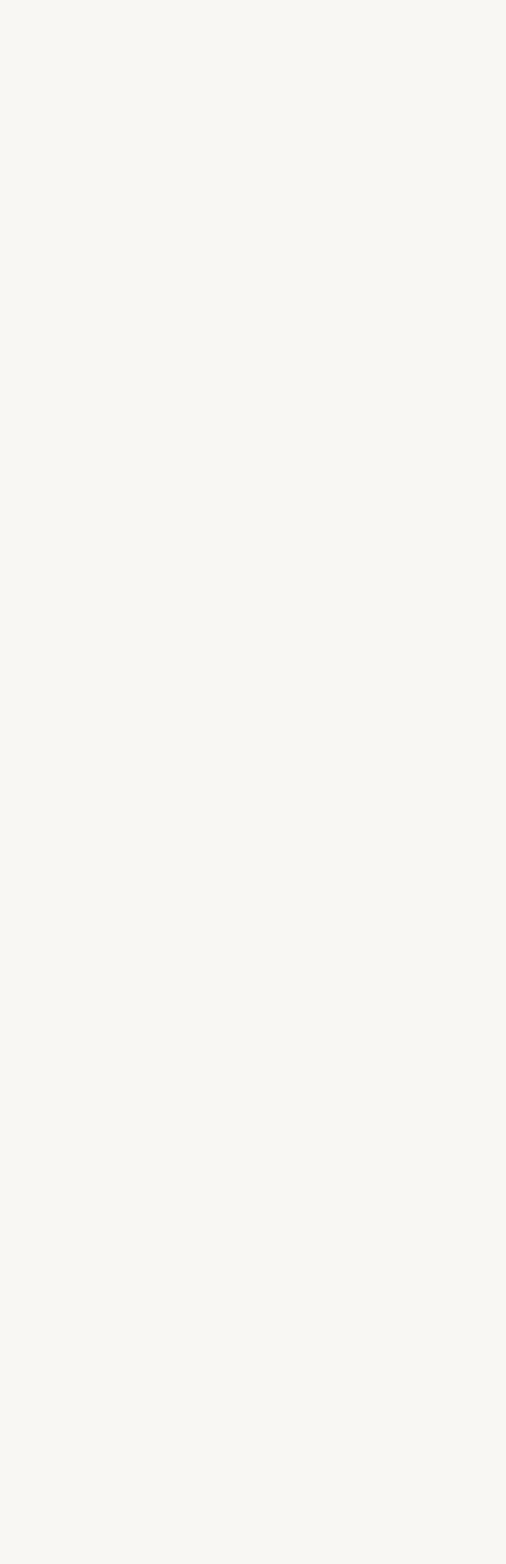
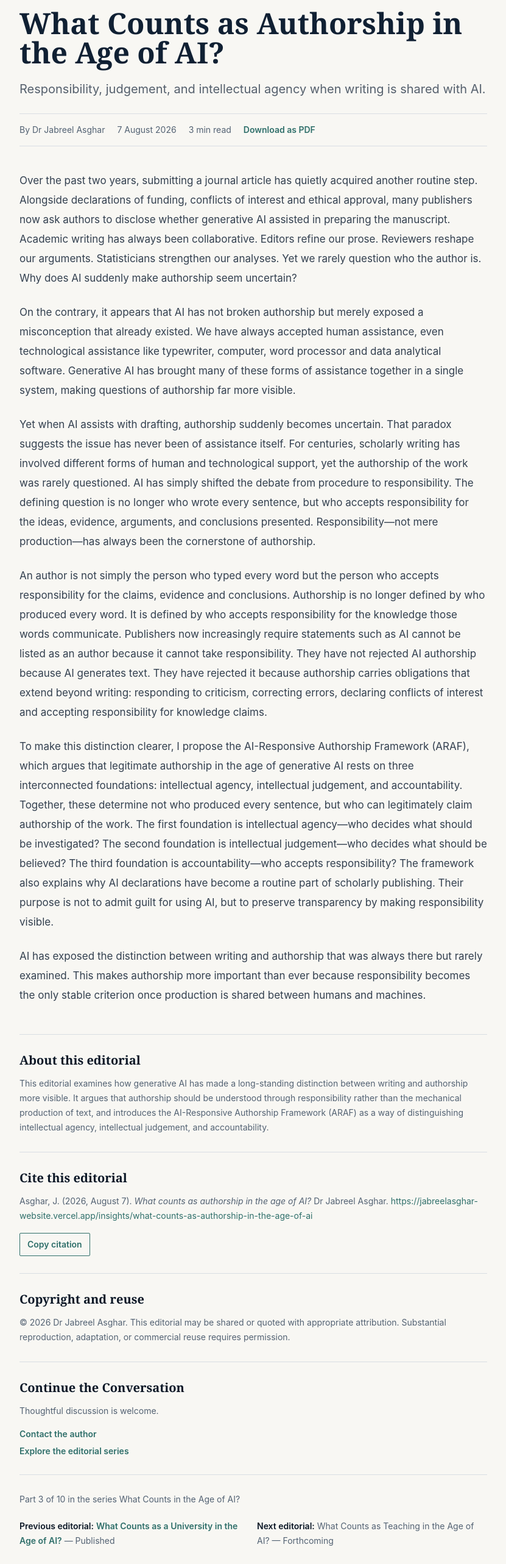
Before and after one commit to Jabreelasghar/jabreel-website, a Next.js app: page /insights/what-counts-as-authorship-in-the-age-of-ai in a window 1280 px wide. Before the commit this address had no page. Shown: the part 201-2766 px from the top of the page at 61% size, without its empty margins (224-1055 px from the left). Before the commit the page ends 800 px from the top, so only its background shows below. Built offline with nearby package versions, Linux system fonts and the light colour scheme.

Commit message:
Publish authorship editorial

```diff
--- a/content/insights/ai-didnt-break-authorship-it-exposed-it.mdx
+++ /dev/null
@@ -1,9 +0,0 @@
----
-title: "AI Didn’t Break Authorship—It Exposed It"
-category: "Academic Writing"
-type: "Editorial"
-summary: ""
-tags: ["Academic Writing"]
-draft: true
-featured: false
----
--- /dev/null
+++ b/content/insights/what-counts-as-authorship-in-the-age-of-ai.mdx
@@ -0,0 +1,9 @@
+---
+title: "What Counts as Authorship in the Age of AI?"
+category: "Academic Writing"
+type: "Editorial"
+summary: "Responsibility, judgement, and intellectual agency when writing is shared with AI."
+tags: ["Academic Writing"]
+draft: true
+featured: false
+---
--- a/src/data/editorials.json
+++ b/src/data/editorials.json
@@ -65,12 +65,32 @@
   ]
 },
 {
+  "category": "Editorial",
   "series": "What Counts in the Age of AI?",
   "seriesNumber": 3,
   "seriesTotal": 10,
-  "slug": "ai-didnt-break-authorship-it-exposed-it",
-  "status": "forthcoming",
-  "title": "AI Didn’t Break Authorship—It Exposed It"
+  "slug": "what-counts-as-authorship-in-the-age-of-ai",
+  "status": "published",
+  "title": "What Counts as Authorship in the Age of AI?",
+  "subtitle": "Responsibility, judgement, and intellectual agency when writing is shared with AI.",
+  "authorDisplayName": "Dr Jabreel Asghar",
+  "citationAuthor": "Asghar, J.",
+  "publicationDate": "2026-08-07",
+  "publicationYear": 2026,
+  "displayDate": "7 August 2026",
+  "description": "An editorial examining how generative AI is reshaping authorship and why intellectual agency, judgement, transparency, and accountability matter more than who produced every sentence.",
+  "keywords": ["generative AI", "authorship", "AI-assisted writing", "academic writing", "responsible AI", "intellectual agency", "intellectual judgement", "accountability", "higher education", "AI disclosure"],
+  "pdf": "/downloads/insights/what-counts-as-authorship-in-the-age-of-ai.pdf",
+  "canonicalUrl": "https://jabreelasghar-website.vercel.app/insights/what-counts-as-authorship-in-the-age-of-ai",
+  "about": "This editorial examines how generative AI has made a long-standing distinction between writing and authorship more visible. It argues that authorship should be understood through responsibility rather than the mechanical production of text, and introduces the AI-Responsive Authorship Framework (ARAF) as a way of distinguishing intellectual agency, intellectual judgement, and accountability.",
+  "paragraphs": [
+    "Over the past two years, submitting a journal article has quietly acquired another routine step. Alongside declarations of funding, conflicts of interest and ethical approval, many publishers now ask authors to disclose whether generative AI assisted in preparing the manuscript. Academic writing has always been collaborative. Editors refine our prose. Reviewers reshape our arguments. Statisticians strengthen our analyses. Yet we rarely question who the author is. Why does AI suddenly make authorship seem uncertain?",
+    "On the contrary, it appears that AI has not broken authorship but merely exposed a misconception that already existed. We have always accepted human assistance, even technological assistance like typewriter, computer, word processor and data analytical software. Generative AI has brought many of these forms of assistance together in a single system, making questions of authorship far more visible.",
+    "Yet when AI assists with drafting, authorship suddenly becomes uncertain. That paradox suggests the issue has never been of assistance itself. For centuries, scholarly writing has involved different forms of human and technological support, yet the authorship of the work was rarely questioned. AI has simply shifted the debate from procedure to responsibility. The defining question is no longer who wrote every sentence, but who accepts responsibility for the ideas, evidence, arguments, and conclusions presented. Responsibility—not mere production—has always been the cornerstone of authorship.",
+    "An author is not simply the person who typed every word but the person who accepts responsibility for the claims, evidence and conclusions. Authorship is no longer defined by who produced every word. It is defined by who accepts responsibility for the knowledge those words communicate. Publishers now increasingly require statements such as AI cannot be listed as an author because it cannot take responsibility. They have not rejected AI authorship because AI generates text. They have rejected it because authorship carries obligations that extend beyond writing: responding to criticism, correcting errors, declaring conflicts of interest and accepting responsibility for knowledge claims.",
+    "To make this distinction clearer, I propose the AI-Responsive Authorship Framework (ARAF), which argues that legitimate authorship in the age of generative AI rests on three interconnected foundations: intellectual agency, intellectual judgement, and accountability. Together, these determine not who produced every sentence, but who can legitimately claim authorship of the work. The first foundation is intellectual agency—who decides what should be investigated? The second foundation is intellectual judgement—who decides what should be believed? The third foundation is accountability—who accepts responsibility? The framework also explains why AI declarations have become a routine part of scholarly publishing. Their purpose is not to admit guilt for using AI, but to preserve transparency by making responsibility visible.",
+    "AI has exposed the distinction between writing and authorship that was always there but rarely examined. This makes authorship more important than ever because responsibility becomes the only stable criterion once production is shared between humans and machines."
+  ]
 },
 {
   "series": "What Counts in the Age of AI?",
```
Also changed, not shown: 1 other file (tests, documents, lock files or other folders).
